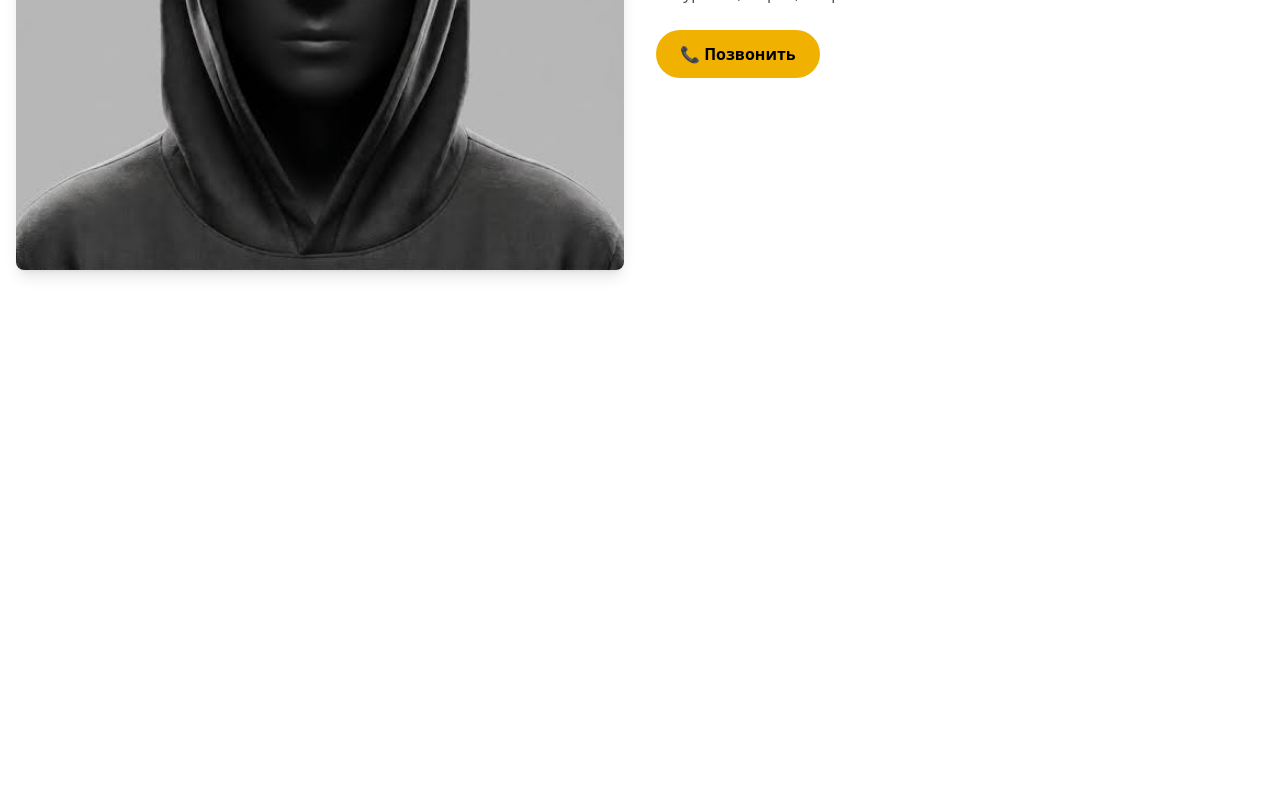
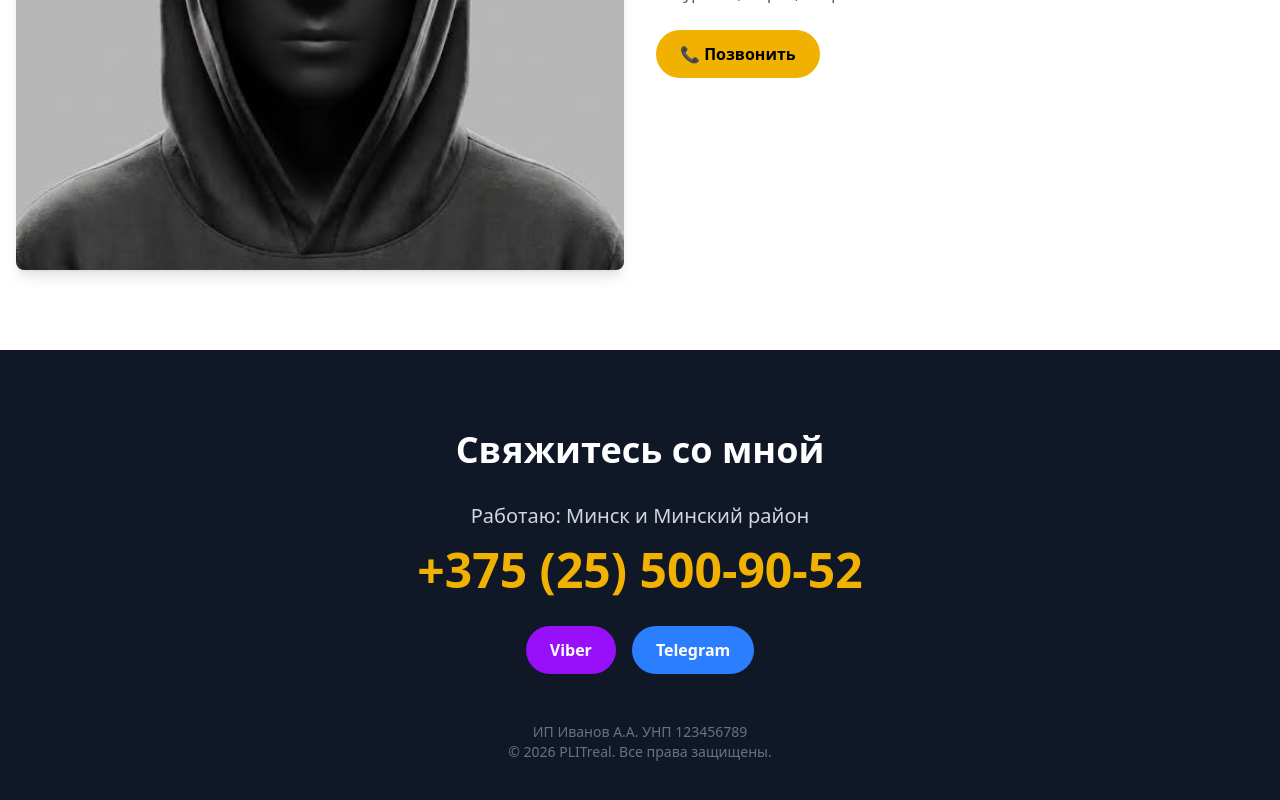
Before and after one commit to MagicKode/plit_real_front, an Angular app: page / in a window 1280 px wide. Shown: the part 1670-2470 px from the top of the page. Before the commit the page ends 2020 px from the top, so only its background shows below. Built offline with nearby package versions, Linux system fonts and the light colour scheme.

Commit message:
feat(PLT-1.0.5): create contacts component

```diff
--- a/src/app/app.html
+++ b/src/app/app.html
@@ -6,4 +6,5 @@
   experience="более 10 лет"
   description="Профессиональный плиточник и сантехник. Работаю официально (ИП). Аккуратно, в срок, с гарантией.">
 </app-about>
+<app-contacts></app-contacts>
 <router-outlet></router-outlet>
--- a/src/app/app.ts
+++ b/src/app/app.ts
@@ -4,10 +4,11 @@ import { HeaderComponent } from './components/header/header';
 import { HeroComponent } from './components/hero/hero';
 import { ServicesComponent } from './components/services/services';
 import { AboutComponent } from './components/about/about';
+import { ContactsComponent } from './components/contacts/contacts';
 
 @Component({
   selector: 'app-root',
-  imports: [RouterOutlet, HeaderComponent, HeroComponent, ServicesComponent, AboutComponent],
+  imports: [RouterOutlet, HeaderComponent, HeroComponent, ServicesComponent, AboutComponent, ContactsComponent],
   templateUrl: './app.html',
   styleUrl: './app.css'
 })
--- /dev/null
+++ b/src/app/components/contacts/contacts.html
@@ -0,0 +1,25 @@
+<section class="py-20 bg-gray-900 text-white">
+  <div class="container mx-auto px-4 text-center">
+    <h2 class="text-3xl md:text-4xl font-bold mb-8">Свяжитесь со мной</h2>
+
+    <p class="text-xl text-gray-300 mb-4">Работаю: {{ address }}</p>
+
+    <a href="tel:+375255009052" class="text-3xl md:text-5xl font-bold text-yellow-500 hover:text-yellow-400 transition block mb-8">
+      {{ phone }}
+    </a>
+
+    <div class="flex justify-center gap-4 mb-12">
+      <a [href]="viber" class="bg-purple-600 hover:bg-purple-700 text-white font-bold py-3 px-6 rounded-full transition">
+        Viber
+      </a>
+      <a [href]="telegram" class="bg-blue-500 hover:bg-blue-600 text-white font-bold py-3 px-6 rounded-full transition">
+        Telegram
+      </a>
+    </div>
+
+    <div class="text-gray-500 text-sm">
+      <p>ИП Иванов А.А. УНП 123456789</p>
+      <p>&copy; 2026 PLITreal. Все права защищены.</p>
+    </div>
+  </div>
+</section>
--- /dev/null
+++ b/src/app/components/contacts/contacts.ts
@@ -0,0 +1,15 @@
+import { Component } from '@angular/core';
+
+@Component({
+  selector: 'app-contacts',
+  standalone: true,
+  imports: [],
+  templateUrl: './contacts.html',
+  styleUrl: './contacts.css',
+})
+export class ContactsComponent {
+  phone: string = '+375 (25) 500-90-52';
+  telegram: string = 'https://t.me/ваш_ник';
+  viber: string = 'viber://chat?number=%2B375255009052';
+  address: string = 'Минск и Минский район';
+}
```
Also changed, not shown: src/app/components/contacts/contacts.css (added), 1 other file (tests, documents, lock files or other folders).
